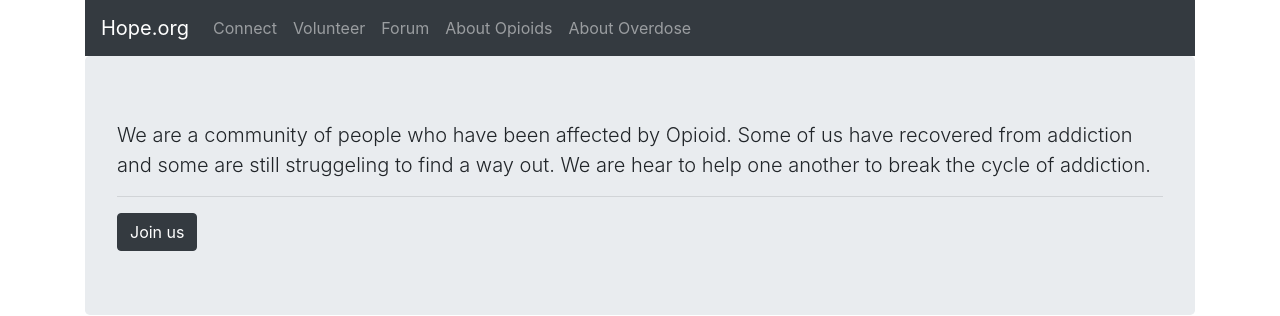
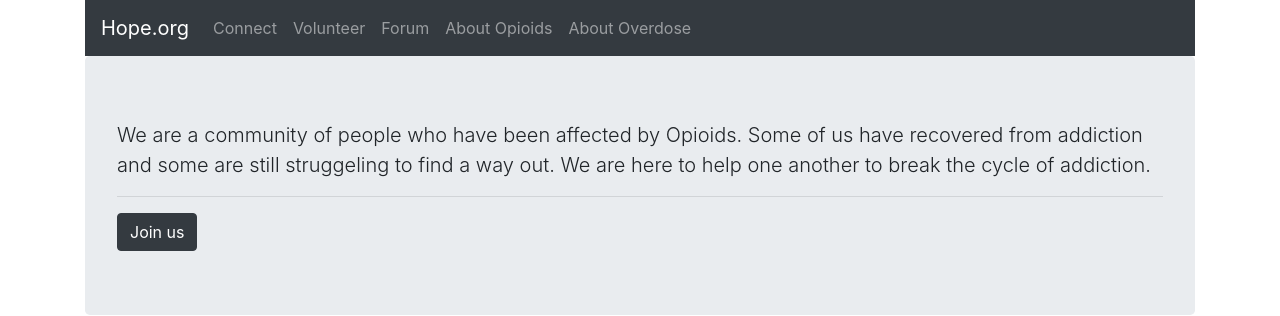
Before and after one commit to MarquisPierre/mmp200, a Jekyll site: the page class-demo/final/hope-connect/index.html, which Jekyll copies as it is, in a window 1280 px wide. Shown: the top 316 px of the page. Built offline with Jekyll 4.4.1, drawn with Linux system fonts in a browser that asks for light colours; nearby versions of some CDN libraries.

Commit message:
Update index.html

```diff
--- a/class-demo/final/hope-connect/index.html
+++ b/class-demo/final/hope-connect/index.html
@@ -48,7 +48,7 @@
       </nav>
 <!-- start main content -->
         <div class="jumbotron">
-          <p class="lead">We are a community of people who have been affected by Opioid. Some of us have recovered from addiction and some are still struggeling to find a way out. We are hear to help one another to break the cycle of addiction.</p>
+          <p class="lead">We are a community of people who have been affected by Opioids. Some of us have recovered from addiction and some are still struggeling to find a way out. We are here to help one another to break the cycle of addiction.</p>
           <hr>
           <a class="btn btn-dark" href="join.html">Join us</a>
         </div>
```
